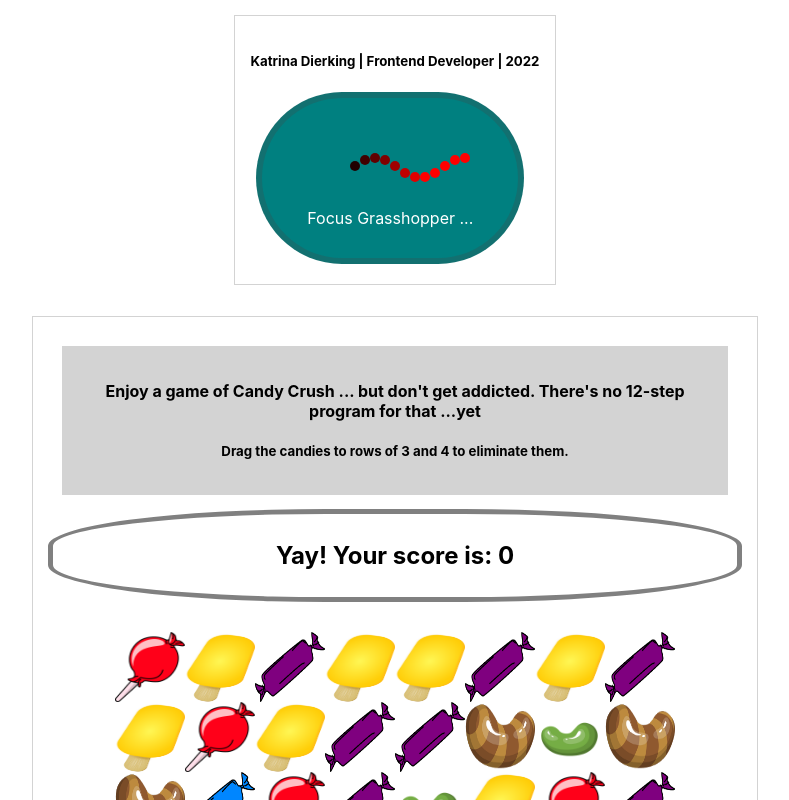
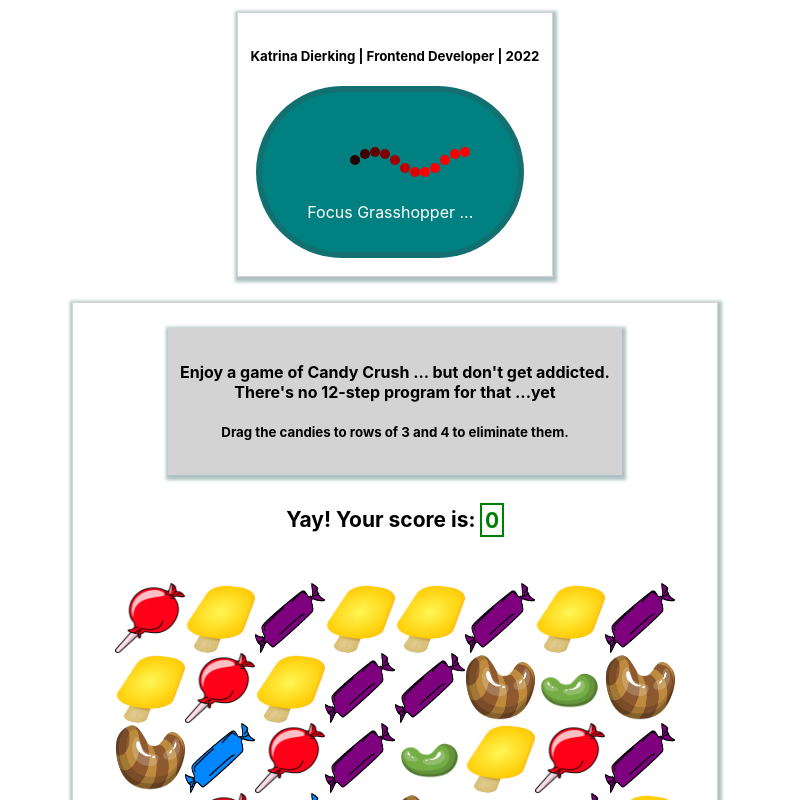
Before and after one commit to Take-home-projects/sine, a React (Create React App) app: page / in a window 1280 px wide. Shown: the top 800 px of the page, without its empty margins (245-1034 px from the left). Built offline with nearby package versions, Linux system fonts and the light colour scheme.

Commit message:
updated styling

```diff
--- a/src/containers/candyCrush/Scoreboard.js
+++ b/src/containers/candyCrush/Scoreboard.js
@@ -6,7 +6,7 @@ import React from 'react';
 const Scoreboard = ({score}) => {
     return (
         <div className='score-board'>
-            <h2> Yay! Your score is: {score}</h2>
+            <h2> Yay! Your score is: <span className='score'>{score}</span></h2>
         </div>
     );
 }
--- a/src/containers/candyCrush/index.css
+++ b/src/containers/candyCrush/index.css
@@ -19,11 +19,17 @@
 }
 
 .score-board {
-    border: 5px solid grey;
+    /* border: 2px solid grey; */
+    padding: .5%;
+    border-radius: 20%;
+    min-height: 5vh;
+    width: 20vw;
+    font-size: 14px;
+}
+.score {
+    color: green;
+    border: 2px solid green;
     padding: 1%;
-    border-radius: 40%;
-    min-height: 5vh;
-    min-width: 15vw;
 }
 
 .home {
--- a/src/containers/home/Home.js
+++ b/src/containers/home/Home.js
@@ -14,7 +14,7 @@ function Home() {
 
             <div className='candy'>
                 <div className='homeMiddle'>
-                        <h4> Enjoy a game of Candy Crush ... but don't get addicted. There's no 12-step program for that ...yet</h4>
+                        <h4> Enjoy a game of Candy Crush ... but don't get addicted. <br />There's no 12-step program for that ...yet</h4>
                         <h5> Drag the candies to rows of 3 and 4 to eliminate them.</h5>
                 </div>
                 <CandyCrush />
--- a/src/containers/home/home.css
+++ b/src/containers/home/home.css
@@ -1,4 +1,4 @@
-.home, .game{
+.home, .game, .candy{
     display:flex;
     flex-direction: column;
     justify-content: space-between;
@@ -9,10 +9,12 @@
     border: 1px solid lightgrey;
     padding: 2%;
     margin: 2%;
+    box-shadow: 1px 2px 3px 3px rgba(52, 104, 104, 0.4);
 }
 
 .homeMiddle {
     background-color: lightgrey;
     padding:2%;
     margin: 2%;
+    box-shadow: 1px 2px 3px 3px rgba(52, 104, 104, 0.4);
 }
```
